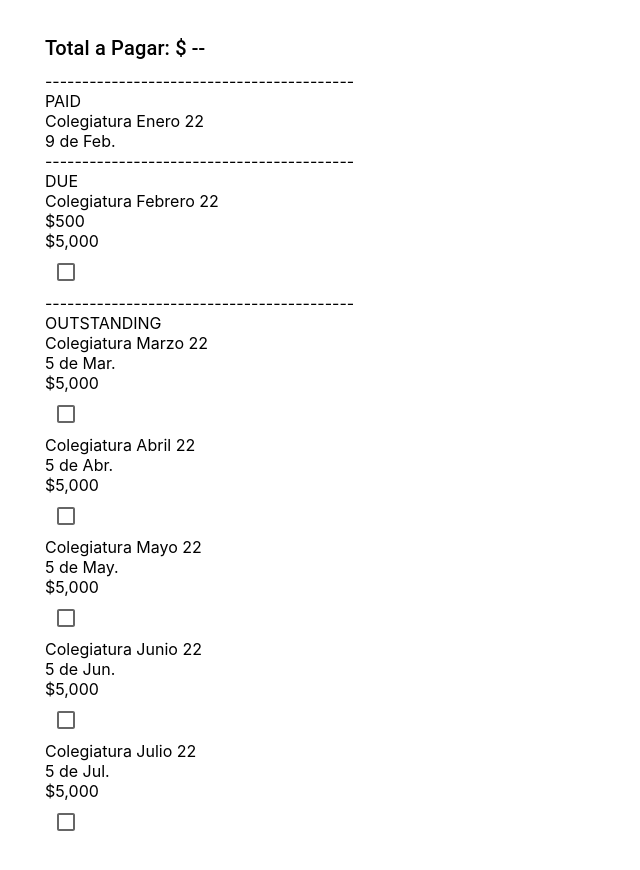
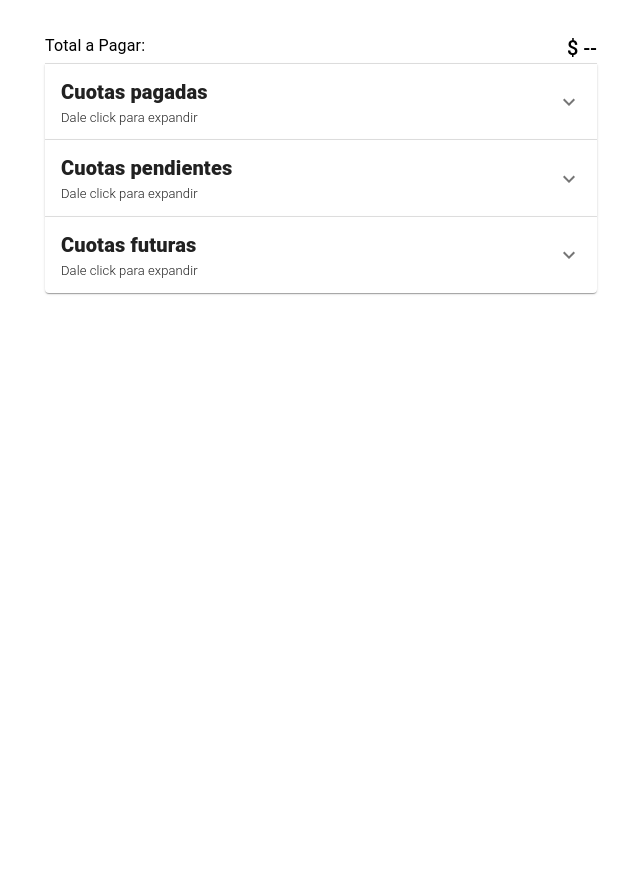
Before and after one commit to fseitun/challenge-comet, a Next.js app: page /1 in a window 1280 px wide. Shown: the top 870 px of the page, without its empty margins (319-959 px from the left). After the commit the page ends 800 px from the top, so only its background shows below. Built offline with nearby package versions, Linux system fonts and the light colour scheme.

Commit message:
Style with MUI

```diff
--- a/components/Fees.tsx
+++ b/components/Fees.tsx
@@ -1,8 +1,14 @@
 import { useState } from 'react';
 import Checkbox from '@mui/material/Checkbox';
+import Typography from '@mui/material/Typography';
+import Accordion from '@mui/material/Accordion';
+import AccordionSummary from '@mui/material/AccordionSummary';
+import AccordionDetails from '@mui/material/AccordionDetails';
+import ExpandMoreIcon from '@mui/icons-material/ExpandMore';
 
 import { Order } from '../types';
 import { stringToMoney } from './stringToMoney';
+import Stack from '@mui/material/Stack';
 
 interface CheckedIds {
   [key: string]: boolean;
@@ -21,49 +27,121 @@ export function Fees({ type, orders, setTotal }: Props) {
     const ordersToDisplay = orders?.filter(order => order.status.toUpperCase() === type);
 
     return (
-      <>
-        <div>{type}</div>
+      <Accordion>
+        <AccordionSummary expandIcon={<ExpandMoreIcon />} aria-controls="panel1a-content" id="panel1a-header">
+          <Stack>
+            <Typography style={{ fontWeight: 800 }} variant="h6">
+              Cuotas pagadas
+            </Typography>
+            <Typography style={{ fontWeight: 300, fontSize: '13px' }} variant="subtitle2">
+              Dale click para expandir
+            </Typography>
+          </Stack>
+        </AccordionSummary>
+        <AccordionDetails>
           {ordersToDisplay?.map(orders => (
             <div key={orders.id}>
-            <div>{orders.name}</div>
-            {orders.payin?.created && <div>{dateStringWithTimezoneToString(orders.payin.created)}</div>}
+              <Typography style={{ fontWeight: 400 }} variant="subtitle1">
+                {orders.name}
+              </Typography>
+              {orders.payin?.created && (
+                <Typography style={{ fontWeight: 400, fontSize: '12px' }} variant="subtitle1">
+                  Cancelada el {dateStringWithTimezoneToString(orders.payin.created)}
+                </Typography>
+              )}
             </div>
           ))}
-      </>
+        </AccordionDetails>
+      </Accordion>
     );
   } else if (type === 'DUE' && setTotal !== undefined) {
     const ordersToDisplay = orders?.filter(order => order.status.toUpperCase() === type);
 
     return (
-      <>
-        <div>{type}</div>
+      <Accordion>
+        <AccordionSummary expandIcon={<ExpandMoreIcon />} aria-controls="panel1a-content" id="panel1a-header">
+          <Stack>
+            <Typography style={{ fontWeight: 800 }} variant="h6">
+              Cuotas pendientes
+            </Typography>
+            <Typography style={{ fontWeight: 300, fontSize: '13px' }} variant="subtitle2">
+              Dale click para expandir
+            </Typography>
+          </Stack>
+        </AccordionSummary>
+        <AccordionDetails>
           {ordersToDisplay?.map(orders => (
             <div key={orders.id}>
-            <div>{orders.name}</div>
-            <div>{stringToMoney(orders.interest)}</div>
-            <div>{stringToMoney(orders.price)}</div>
-            <Checkbox onChange={e => feeAdder(e.target.checked, orders, setCheckedIds, setTotal)} />
-            {orders.payin?.created && <div>{dateStringWithTimezoneToString(orders.payin.created)}</div>}
+              <Stack direction="row" justifyContent="space-between">
+                <Stack>
+                  <Typography style={{ fontWeight: 400 }} variant="subtitle1">
+                    {orders.name}
+                  </Typography>
+                  {orders.due && (
+                    <Typography style={{ fontWeight: 400, fontSize: '12px' }} variant="subtitle1">
+                      Vence el {dateStringWithTimezoneToString(orders.due)}
+                    </Typography>
+                  )}
+                </Stack>
+                <Stack style={{ float: 'right' }}>
+                  <Typography style={{ fontWeight: 400, fontSize: '16px' }} variant="subtitle1">
+                    {stringToMoney(orders.price)}
+                  </Typography>
+                  <Typography style={{ fontWeight: 400, fontSize: '12px' }} variant="subtitle1">
+                    Interés: {stringToMoney(orders.interest)}
+                  </Typography>
+                </Stack>
+                <Checkbox style={{ width: 'min-content' }} onChange={e => feeAdder(e.target.checked, orders, setCheckedIds, setTotal)} />
+              </Stack>
             </div>
           ))}
-      </>
+        </AccordionDetails>
+      </Accordion>
     );
   } else if (type === 'OUTSTANDING' && setTotal !== undefined) {
     const ordersToDisplay = orders?.filter(order => order.status.toUpperCase() === type);
 
     return (
-      <>
-        <div>{type}</div>
+      <Accordion>
+        <AccordionSummary expandIcon={<ExpandMoreIcon />} aria-controls="panel1a-content" id="panel1a-header">
+          <Stack>
+            <Typography style={{ fontWeight: 800 }} variant="h6">
+              Cuotas futuras
+            </Typography>
+            <Typography style={{ fontWeight: 300, fontSize: '13px' }} variant="subtitle2">
+              Dale click para expandir
+            </Typography>
+          </Stack>
+        </AccordionSummary>
+        <AccordionDetails>
           {ordersToDisplay?.map(orders => (
             <div key={orders.id}>
-            <div>{orders.name}</div>
-            <div>{dateStringWithoutTimezoneToString(orders.due)}</div>
-            <div>{stringToMoney(orders.price)}</div>
-            <Checkbox onChange={e => feeAdder(e.target.checked, orders, setCheckedIds, setTotal)} />
-            {orders.payin?.created && <div>{dateStringWithTimezoneToString(orders.payin.created)}</div>}
+              <Stack direction="row" justifyContent="space-between">
+                <Stack>
+                  <Typography style={{ fontWeight: 400 }} variant="subtitle1">
+                    {orders.name}
+                  </Typography>
+                  {orders.due && (
+                    <Typography style={{ fontWeight: 400, fontSize: '12px' }} variant="subtitle1">
+                      Vence el {dateStringWithTimezoneToString(orders.due)}
+                    </Typography>
+                  )}
+                </Stack>
+                <Stack style={{ float: 'right' }}>
+                  {/* TODO check discount and correct if it exists on API */}
+                  <Typography style={{ fontWeight: 400, fontSize: '16px' }} variant="subtitle1">
+                    {stringToMoney(orders.price)}
+                  </Typography>
+                  {/* <Typography style={{ fontWeight: 400, fontSize: '12px' }} variant="subtitle1">
+                    Ahorras: {stringToMoney(orders.discount)}
+                  </Typography> */}
+                </Stack>
+                <Checkbox style={{ width: 'min-content' }} onChange={e => feeAdder(e.target.checked, orders, setCheckedIds, setTotal)} />
+              </Stack>
             </div>
           ))}
-      </>
+        </AccordionDetails>
+      </Accordion>
     );
   } else {
     return null;
--- a/components/Status.tsx
+++ b/components/Status.tsx
@@ -1,3 +1,4 @@
+import { Stack } from '@mui/material';
 import Typography from '@mui/material/Typography';
 import { Student } from '../types';
 import { stringToMoney } from './stringToMoney';
@@ -13,12 +14,16 @@ export function Status({ student, totalToPay }: Props) {
 
   return (
     <>
-      <Typography variant="subtitle1" gutterBottom>
-        {student?.first_name} {student?.last_name} {student?.cohort}
-      </Typography>
-      <Typography variant="h6" gutterBottom>
-        Total a Pagar: {totalWithDashedCero}
-      </Typography>
+      <Stack direction="row" justifyContent="space-between">
+        <Typography variant="subtitle1">
+          {student?.first_name} {student?.last_name}
+        </Typography>
+        <Typography variant="subtitle1">{student?.cohort}</Typography>
+      </Stack>
+      <Stack direction="row" justifyContent="space-between">
+        <Typography variant="subtitle1">Total a Pagar:</Typography>
+        <Typography variant="h6"> {totalWithDashedCero}</Typography>
+      </Stack>
     </>
   );
 }
--- a/package.json
+++ b/package.json
@@ -11,6 +11,7 @@
   "dependencies": {
     "@emotion/react": "^11.9.3",
     "@emotion/styled": "^11.9.3",
+    "@mui/icons-material": "^5.8.4",
     "@mui/material": "^5.8.6",
     "next": "12.2.0",
     "react": "18.2.0",
--- a/pages/[studentId].tsx
+++ b/pages/[studentId].tsx
@@ -33,11 +33,8 @@ const Home: NextPage = () => {
       <Container maxWidth="sm">
         <Box sx={{ my: 4 }}>
           <Status student={selecterdStudent} totalToPay={total} />
-          ------------------------------------------
           <Fees type={'PAID'} orders={studentOrders} />
-          ------------------------------------------
           <Fees type={'DUE'} orders={studentOrders} setTotal={setTotal} />
-          ------------------------------------------
           <Fees type={'OUTSTANDING'} orders={studentOrders} setTotal={setTotal} />
         </Box>
       </Container>
```
Also changed, not shown: 1 other file (tests, documents, lock files or other folders). Lines whose indentation alone changed are shown as unchanged.
